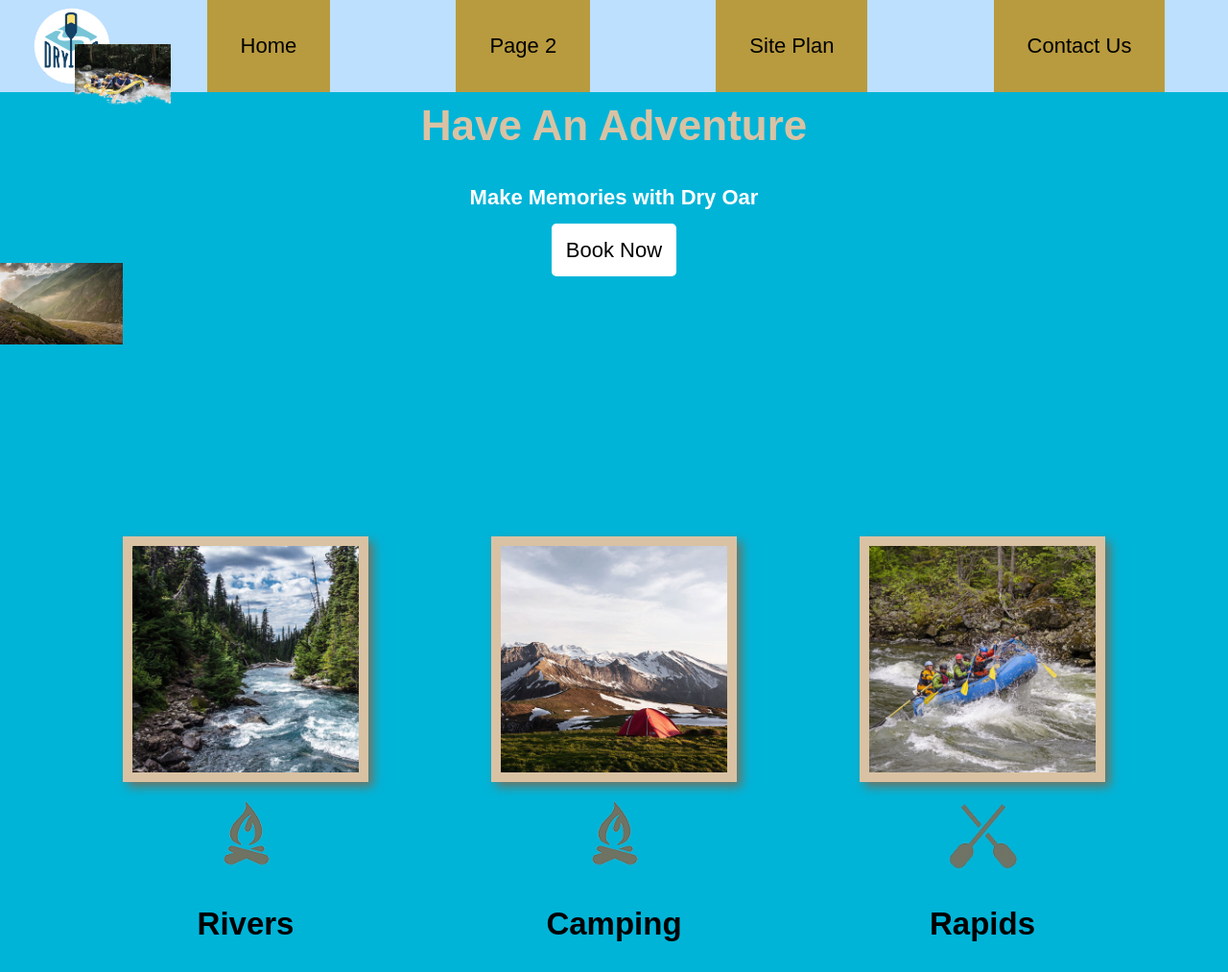
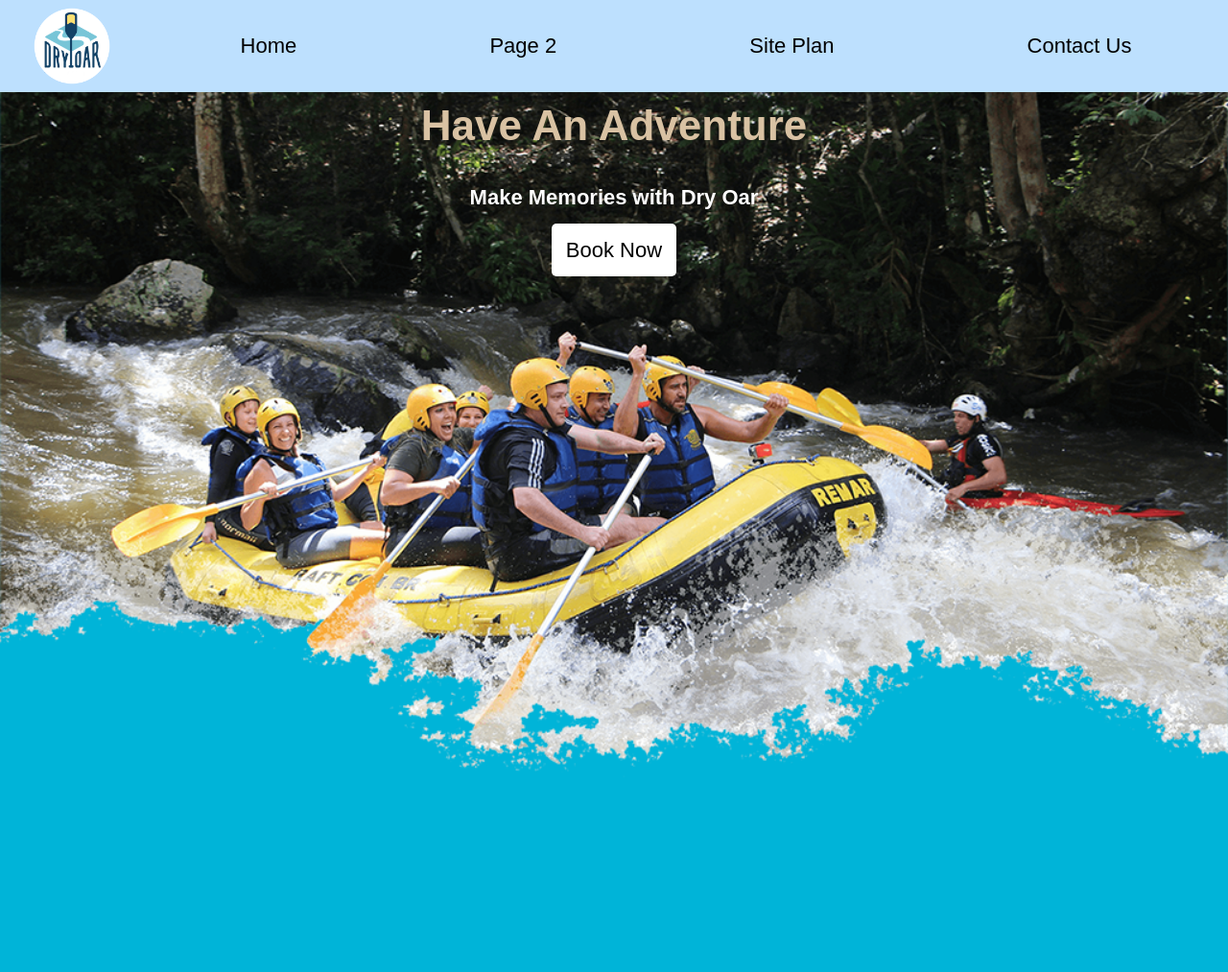
Before and after one commit to hurricanehawley/wwd130, a plain HTML site: page wwr/index.html in a window 1280 px wide. Shown: the top 1013 px of the page at 96% size. Drawn offline with Linux system fonts and the light colour scheme; a web font is replaced by a local one.

Commit message:
fixed html & css

```diff
--- a/wwr/index.html
+++ b/wwr/index.html
@@ -1,5 +1,6 @@
 <!DOCTYPE html>
 <html lang="en">
+
 <head>
     <meta charset="UTF-8">
     <meta http-equiv="X-UA-Compatible" content="IE=edge">
@@ -7,8 +8,9 @@
     <title>"White Knuckle Rafting/Dry Oar Boating/Home"</title>
     <link rel="stylesheet" href="./styles/index.css">
 </head>
+
 <body>
-    <div id="content"></div>
+    <div id="content">
         <header>
             <a id="logo_link" href="index.html">
                 <img class="logo" src="images/logo.png" alt="Dry Oar Logo">
@@ -21,7 +23,7 @@
             </nav>
         </header>
         <div id="hero">
-        <div id="hero box">
+            <div id="hero-box">
                 <img id="hero-img" src="images/hero.png" alt="People enjoying white water rafting" class="center">
             </div>
             <section id="hero-msg">
@@ -53,7 +55,10 @@
             <img class="mountains" src="images/mountains.jpg" alt="Misty mountains">
             <section class="msg">
                 <h2>The most connected you will feel with nature, with yourself, and with the thrill of adventure. </h2>
-        <p>You will have the opportunity to see and be in places with such breath-taking beauty, you will never find words adequate enough to describe them. From the jagged mountain peaks around you, to the lush grass filled meadows surrounding these rivers. There is no place else like White Knuckle Rafting on the face of the Earth. </p>
+                <p>You will have the opportunity to see and be in places with such breath-taking beauty, you will never
+                    find words adequate enough to describe them. From the jagged mountain peaks around you, to the lush
+                    grass filled meadows surrounding these rivers. There is no place else like White Knuckle Rafting on
+                    the face of the Earth. </p>
                 <a class='join' href="rivers.html">Join Us</a>
             </section>
         </main>
@@ -68,11 +73,12 @@
                 <a href="https://twitter.com" target="_blank">
                     <img src="images/twitter.png" alt="twitter icon">
                 </a>
-            <a href="https://instagram.com" target=_"blank">
+                <a href="https://instagram.com" target="_blank">
                     <img src="images/instagram.png" alt="instagram icon">
                 </a>
             </div>
         </footer>
     </div>
 </body>
+
 </html>
--- a/wwr/styles/index.css
+++ b/wwr/styles/index.css
@@ -8,33 +8,17 @@ body {
     padding: 0;
 }
 
-.center {
-    display: block;
-    margin-left: auto;
-    margin-right: auto;
-    width: 60%;
-    padding: 50px;
-}
-
 header {
     background-color: #bde0fe;
     display: grid;
     grid-template-columns: 150px auto;
+    align-items: center;
 }
 
 nav {
     display: flex;
     justify-content: space-around;
 }
-
-nav a {
-    background-color: #b99b3f;
-}
-
-nav a:hover {
-    background-color: #0077b6;
-}
-
 
 
 .msg {
@@ -49,10 +33,11 @@ footer {
 }
 
 nav a {
-    background-color: #b99b3f;
+    /* background-color: #b99b3f; */
     text-align: center;
     color: black;
     text-decoration: none;
+    padding: 35px;
 }
 
 nav a:hover {
@@ -92,14 +77,14 @@ h4 {
 }
 
 .msg h2 {
-    background-color: white;
-    color: black;
+    /* background-color: white; */
+    color: #fff;
     margin: 0;
 }
 
 .msg p {
-    background-color: white;
-    color: black;
+    /* background-color: white; */
+    color: #fff;
     padding-bottom: 15px;
 }
 
@@ -153,18 +138,11 @@ footer a {
 }
 
 #hero-img {
-    width: 100px;
+    width: 100%;
 
 }
 
-nav a {
-    text-align: center;
-    padding: 35px;
-}
 
-.navbar ul {
-    text-align: center;
-}
 
 #hero-msg {
     text-align: center;
@@ -186,6 +164,10 @@ nav a {
 .card-img,
 .mountains {
     width: 100%;
+}
+.mountains {
+    grid-column: 2/7;
+    grid-row: 5/8;
 }
 
 .card-img {
```
Lines whose indentation alone changed are shown as unchanged.
